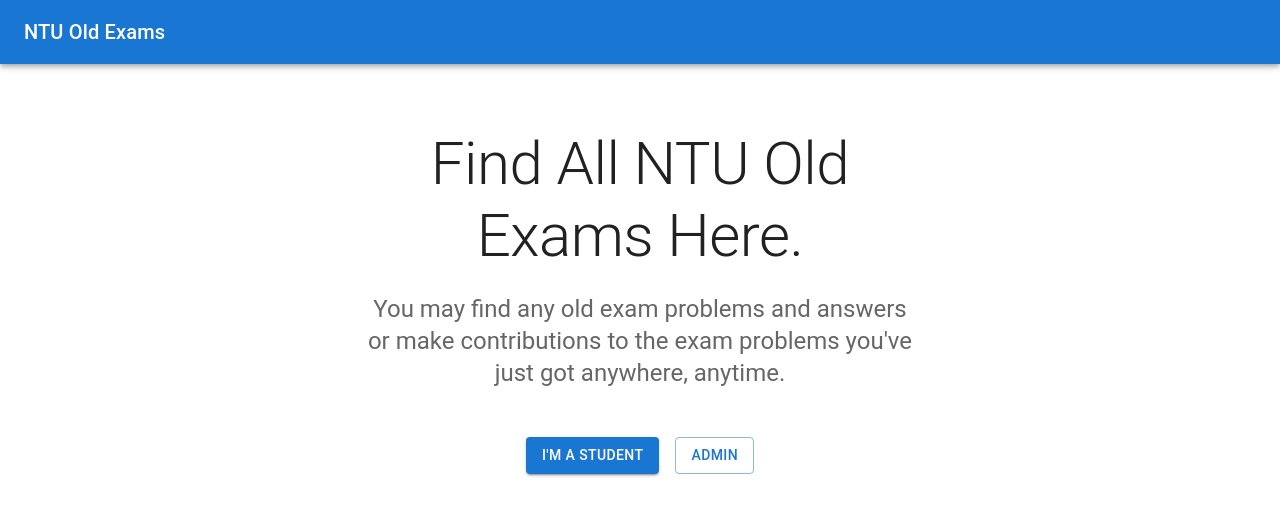
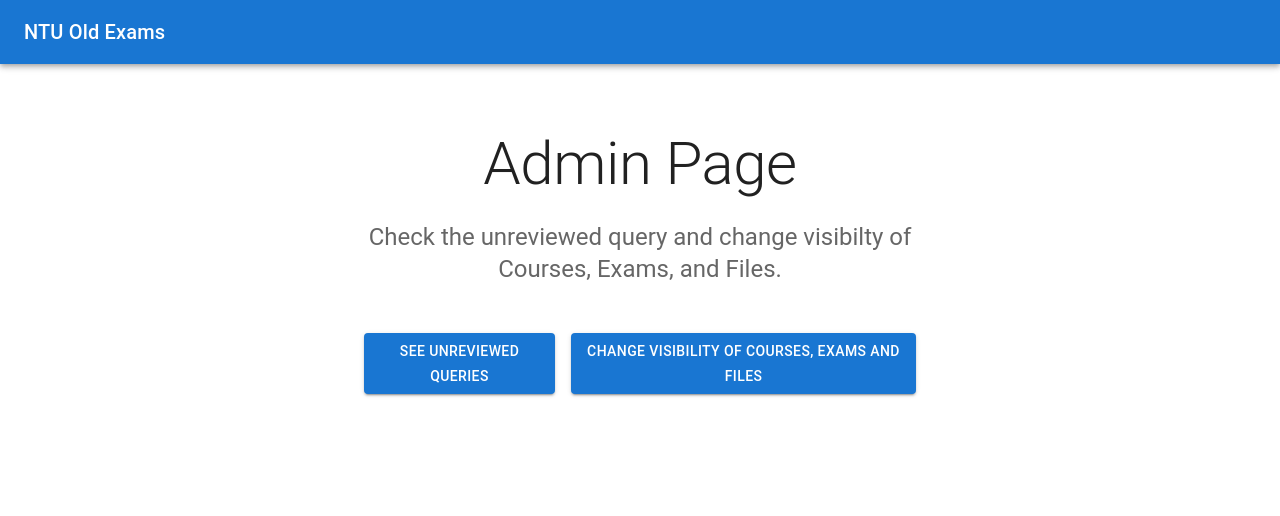
Before and after one commit to chungen04/wp1101-final, a React (Create React App) app in the folder frontend/: page /adminHomePage in a window 1280 px wide. Shown: the top 516 px of the page. Built offline with nearby package versions, Linux system fonts and the light colour scheme; what apollo-link-ws would draw is missing.

Commit message:
update search page

```diff
--- a/frontend/src/App.js
+++ b/frontend/src/App.js
@@ -3,6 +3,8 @@
 import SignIn from './Containers/SignIn';
 import {BrowserRouter as Router, Routes, Route} from "react-router-dom";
 import AdminHomePage from './Containers/AdminHomePage';
+import AdminReviewQueries from './Containers/AdminReviewQueries';
+import AdminChangeVisibility from './Containers/AdminChangeVisibility';
 import ContributePage from './Containers/ContributePage';
 import SearchPage from './Containers/SearchPage';
 
@@ -15,6 +17,8 @@
           <Route path = "/" exact element = {<StartingPage/>}/>
           <Route path = "/adminSignIn" exact element = {<SignIn/>}/>
           <Route path = "/adminHomePage" exact element = {<AdminHomePage/>}/>
+          <Route path = "/adminReviewQueries" exact element = {<AdminReviewQueries/>}/>
+          <Route path = "/adminChangeVisibility" exact element = {<AdminChangeVisibility/>}/>
           <Route path = "/searchPage" exact element = {<SearchPage/>}/>
           <Route path = "/contributePage" exact element = {<ContributePage/>}/>
         </Routes>
--- /dev/null
+++ b/frontend/src/Containers/AdminChangeVisibility.js
@@ -0,0 +1,7 @@
+const AdminChangeVisibility = () =>{
+    return (
+        <></>
+    )
+};
+
+export default AdminChangeVisibility;
--- a/frontend/src/Containers/AdminHomePage.js
+++ b/frontend/src/Containers/AdminHomePage.js
@@ -45,12 +45,10 @@
               color="text.primary"
               gutterBottom
             >
-              Find All NTU Old Exams Here.
+              Admin Page
             </Typography>
             <Typography variant="h5" align="center" color="text.secondary" paragraph>
-              You may find any old exam problems and answers
-              or make contributions to the exam problems you've just got
-              anywhere, anytime.
+              Check the unreviewed query and change visibilty of Courses, Exams, and Files.
             </Typography>
             <Stack
               sx={{ pt: 4 }}
@@ -58,9 +56,11 @@
               spacing={2}
               justifyContent="center"
             >
-              <Button variant="contained">I'm a student</Button>
-              <LinkRouter to= "/adminSignIn">
-                <Button variant="outlined">Admin</Button>
+              <LinkRouter to= "/adminReviewQueries">
+                <Button variant="contained">See UnReviewed Queries</Button>
+              </LinkRouter>
+              <LinkRouter to= "/adminChangeVisibility">
+                <Button variant="contained">Change visibility of Courses, Exams and Files</Button>
               </LinkRouter>
             </Stack>
           </Container>
--- /dev/null
+++ b/frontend/src/Containers/AdminReviewQueries.js
@@ -0,0 +1,7 @@
+const AdminReviewQueries = () =>{
+    return(
+        <></>
+    )
+};
+
+export default AdminReviewQueries;
--- a/frontend/src/Containers/SearchPage.js
+++ b/frontend/src/Containers/SearchPage.js
@@ -109,15 +109,22 @@
   const handleQuery = () => {
     Files = []
     data.courses.map(e =>{
+      console.log(e)
+      if(e.show){
         e.exams.map(f =>{
+          if(f.show){
             f.files.map(g =>{
+              if(g.show){
                 Files.push({
                   ...e,
                   ...f,
                   ...g
                 })
+              }
             })
+          }
         })
+      }
     })
     Files.forEach(element => {
       delete element['exams'];
--- a/frontend/src/graphql/query.js
+++ b/frontend/src/graphql/query.js
@@ -23,15 +23,18 @@
             instructors
             department
             courseType
+            show
             exams{
                 examName
                 examTime
+                show
                 files{
                     questionDownloadLink
                     questionViewLink
                     answerDownloadLink
                     answerViewLink
                     remarks
+                    show
                 }
             }
         }
```
Lines whose indentation alone changed are shown as unchanged.
